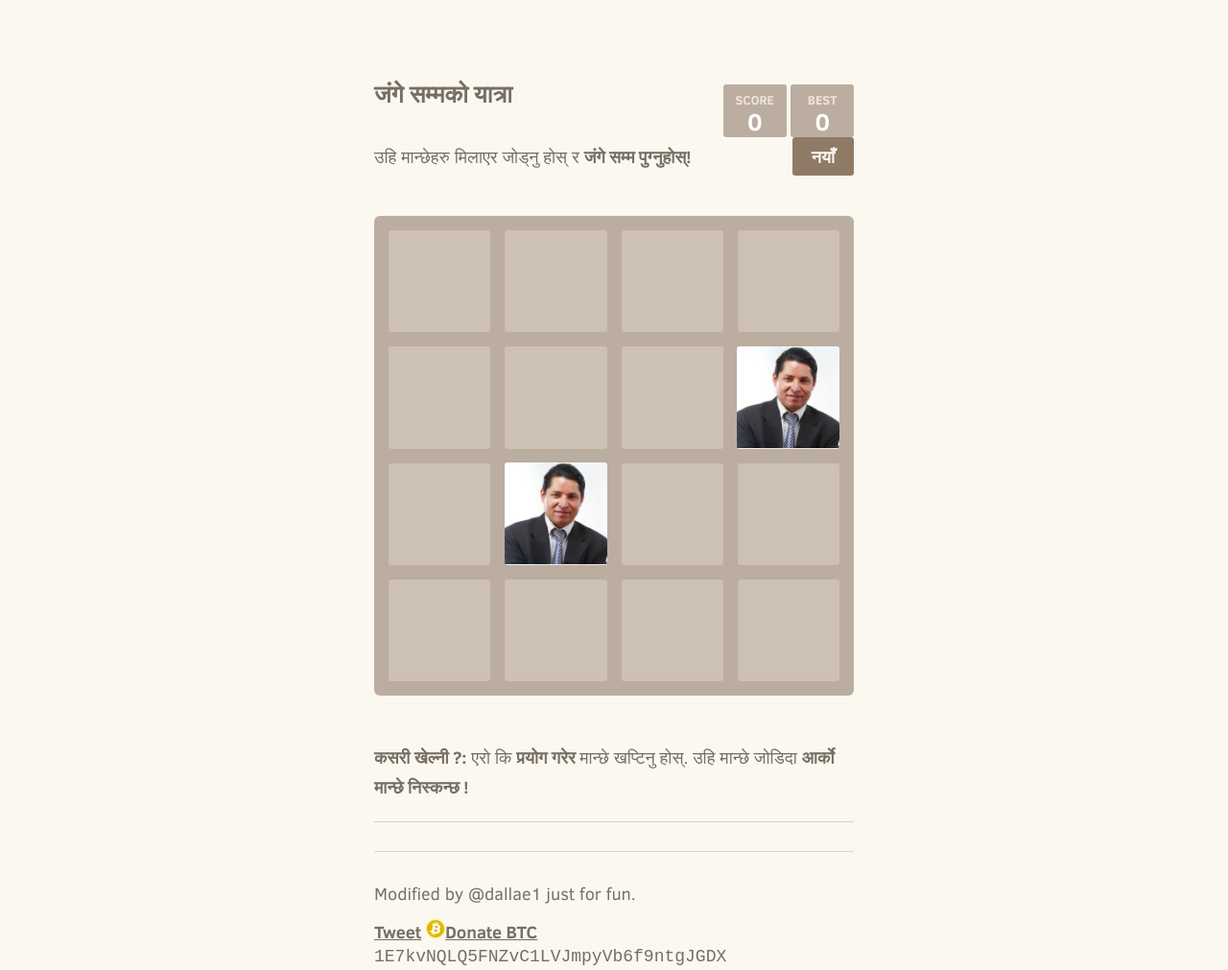
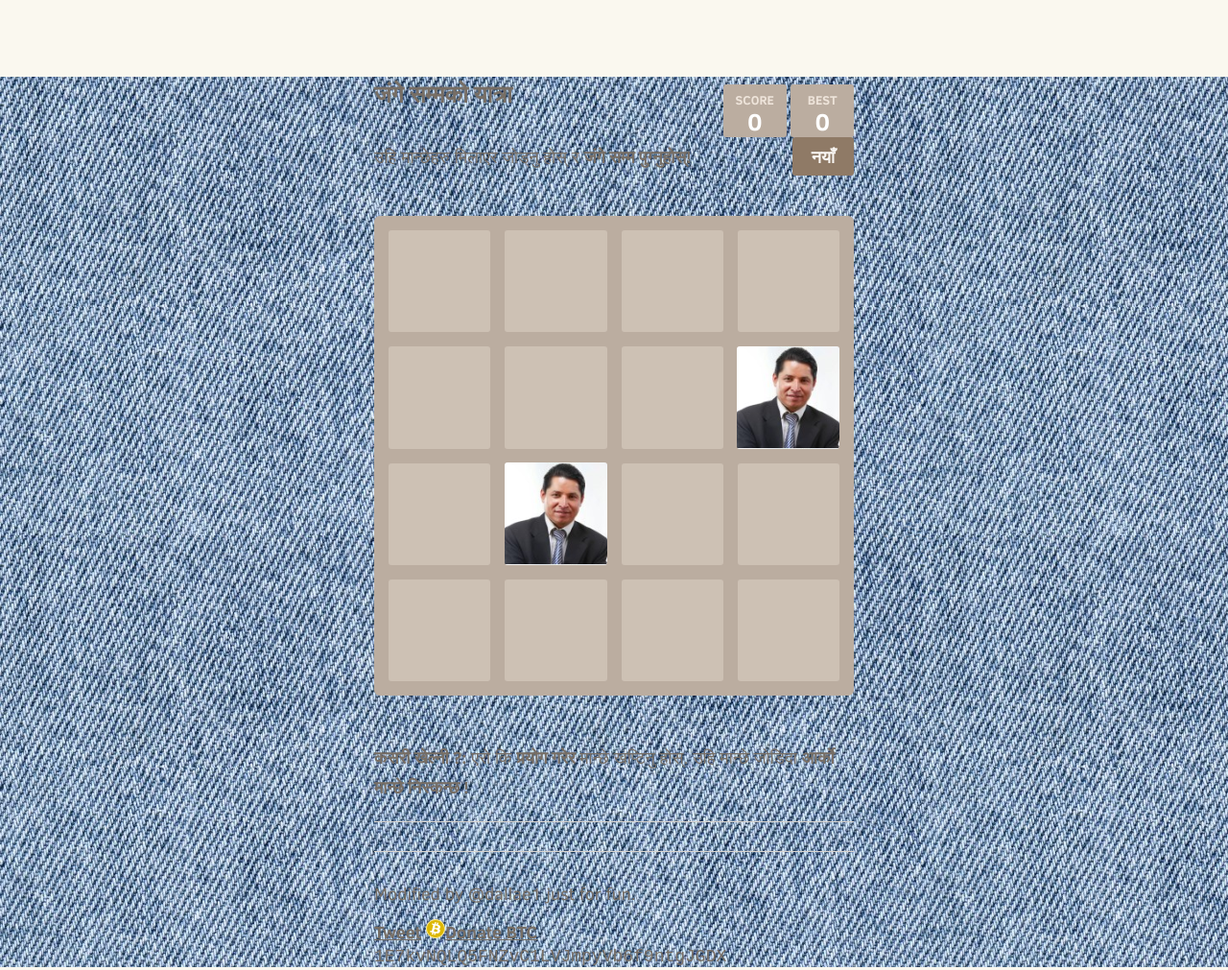
Before and after one commit to dallae/dallae.github.io, a plain HTML site: page index.html in a window 1280 px wide. Shown: the whole page at 96% size. Drawn offline with Linux system fonts and the light colour scheme.

Commit message:
background changed

```diff
--- a/style/main.css
+++ b/style/main.css
@@ -8,7 +8,8 @@ html, body {
   font-size: 18px; }
 
 body {
-  margin: 80px 0; }
+  margin: 80px 0;
+  background-image:url('../jeans.jpg'); }
 
 .heading:after {
   content: "";
```
Also changed, not shown: jeans.jpg (added).
